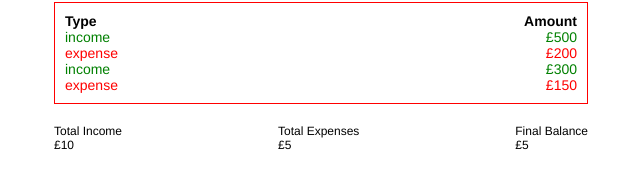
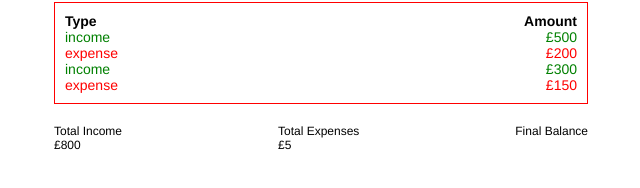
Before and after one commit to SanjeevMidda/transaction-summary-app, a React (Create React App) app: page / in a window 1280 px wide. Shown: the part 360-548 px from the top of the page, without its empty margins (319-959 px from the left). Built offline with nearby package versions, Linux system fonts and the light colour scheme.

Commit message:
creating function, totalIncome, to add together all income

```diff
--- a/src/App.js
+++ b/src/App.js
@@ -5,9 +5,37 @@ import { transactionData } from "./data/transactionData";
 function App() {
   const [transactions, setTransactions] = useState(transactionData);
 
-  const totalIncome = () => {};
+  const totalIncome = () => {
+    let filteringIncome = transactions.filter(
+      (transaction) => transaction.type === "income"
+    );
+
+    const totalIncomeCalculated = filteringIncome.reduce(
+      (sum, item) => sum + item.amount,
+      0
+    );
+
+    return totalIncomeCalculated;
+  };
+
   const totalExpenses = () => {};
   const finalBalance = () => {};
+
+  const showAllTransactions = () => {};
+
+  const filterIncome = () => {
+    const filteredTransactions = transactions.filter((item) => {
+      return item.type === "income";
+    });
+
+    console.log(filteredTransactions);
+
+    setTransactions((transactions) => filteredTransactions);
+
+    console.log(transactions);
+  };
+
+  const filterExpenseType = () => {};
 
   return (
     <div className="App">
@@ -20,7 +48,7 @@ function App() {
 
           <div className="filters">
             <button>All transactions</button>
-            <button>Income Type</button>
+            <button onClick={filterIncome}>Income Type</button>
             <button>Expense Type</button>
           </div>
         </header>
@@ -34,7 +62,7 @@ function App() {
           {transactionData.map((item) => {
             return (
               <div
-                class="mappedTransactions"
+                className="mappedTransactions"
                 style={{ color: item.type === "income" ? "green" : "red" }}
               >
                 <h4> {item.type}</h4>
@@ -47,14 +75,13 @@ function App() {
         <div className="calculations">
           <h3>
             Total Income <br />
-            £10
+            <p>£{totalIncome()}</p>
           </h3>
           <h3>
             Total Expenses <br /> £5
           </h3>
           <h3>
             Final Balance <br />
-            £5
           </h3>
         </div>
       </div>
```
